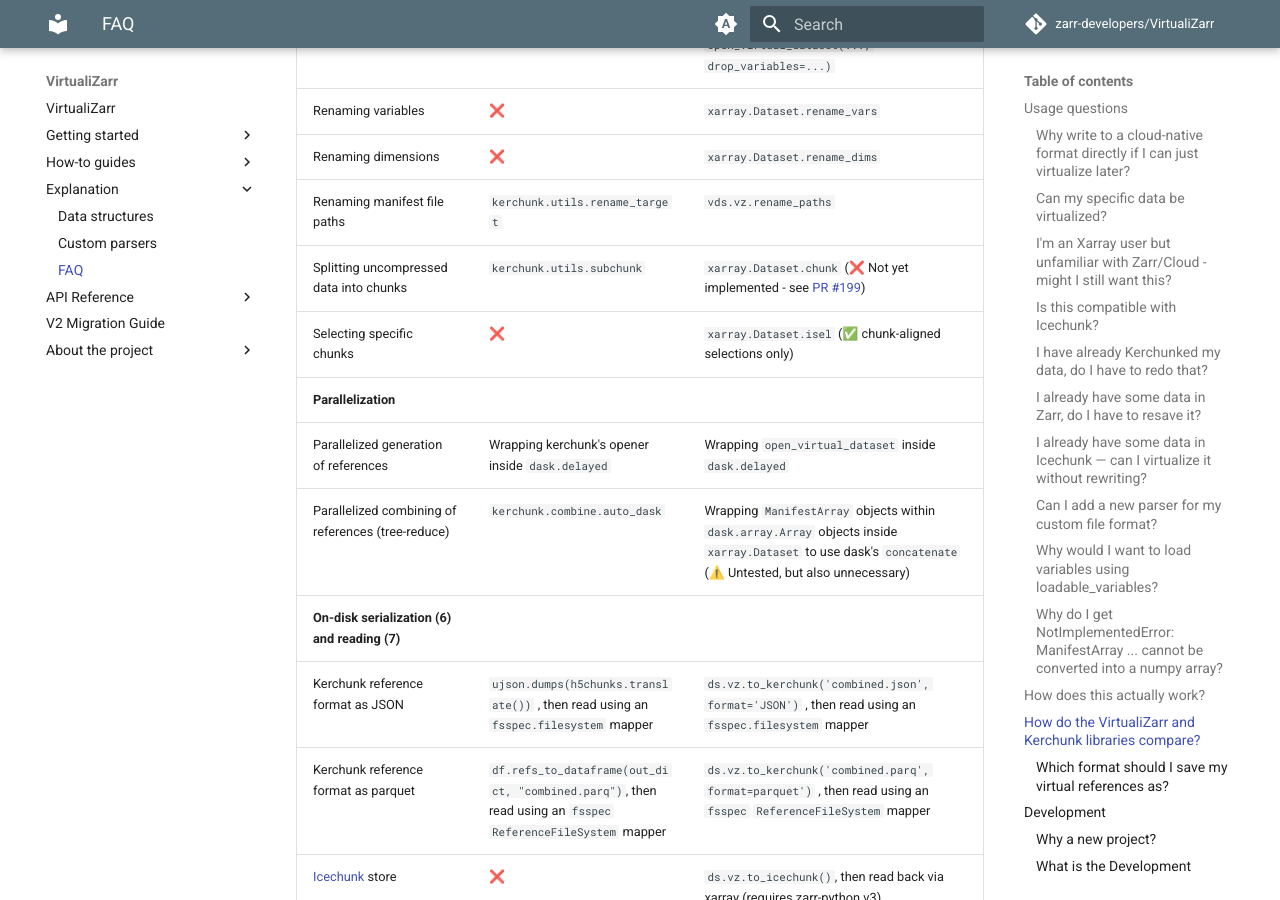
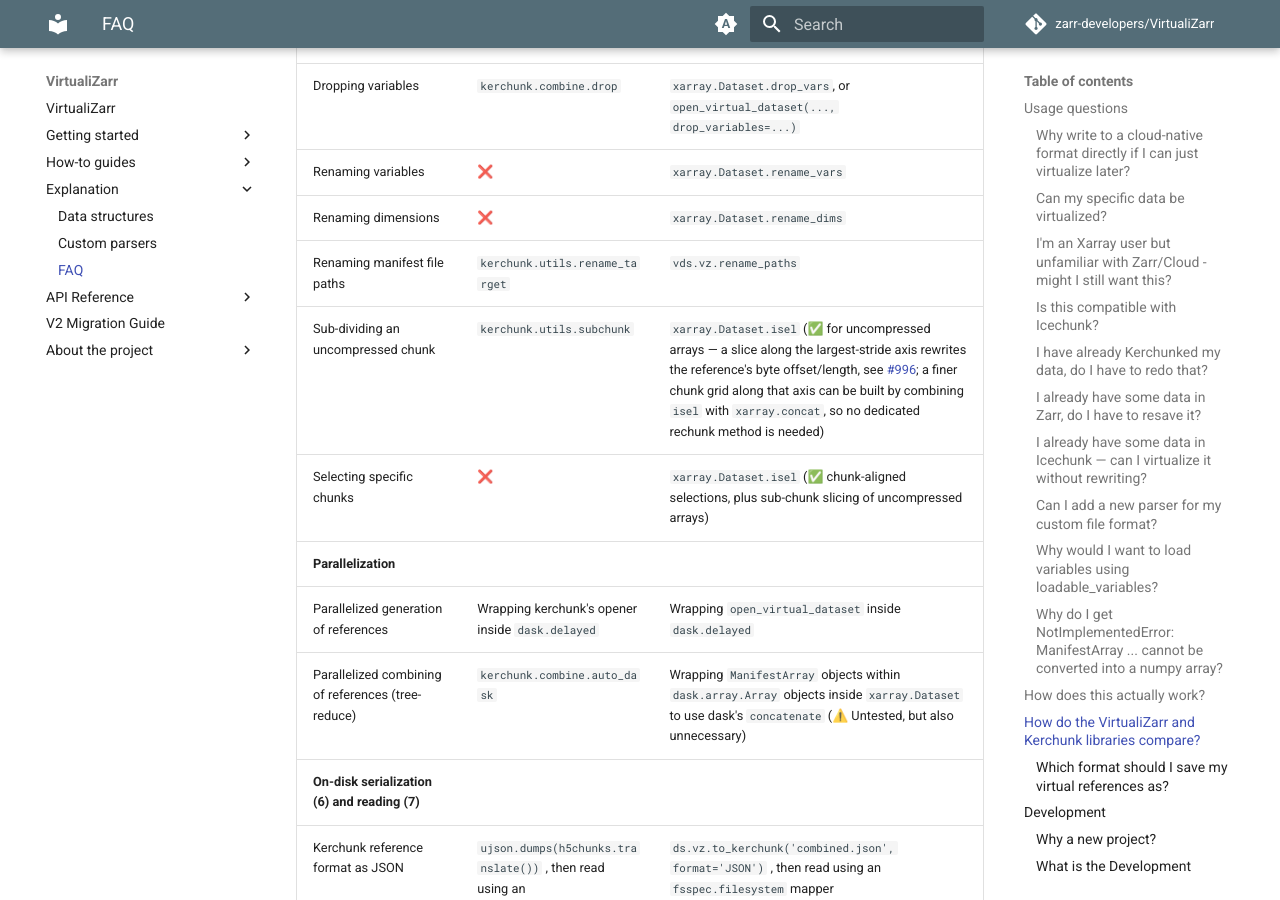
Before and after one commit to zarr-developers/VirtualiZarr, an MkDocs documentation site: the page built from docs/explanation/faq.md, in a window 1280 px wide and 900 px high, scrolled down 9821 px. Built offline with MkDocs 1.6.1 and Material for MkDocs 9.7.7, drawn with Linux system fonts in a browser that asks for light colours; comment, search, counter and statistics services are not loaded; the version menu is left out.

Commit message:
Update Kerchunk comparison FAQ for sub-chunk isel parity
The "Splitting uncompressed data into chunks" row linked PR #199, which
was closed without merging. Sub-chunk slicing landed instead via #996:
slicing an uncompressed ManifestArray along its largest-stride axis
rewrites the reference's byte offset/length. A finer chunk grid along
that axis can be built by combining isel with xarray.concat, so no
dedicated rechunk method is needed.

Also note that chunk selection now covers sub-chunk slicing of
uncompressed arrays, not just chunk-aligned selections.

Co-Authored-By: Claude Opus 4.8 (1M context) <noreply@anthropic.com>

```diff
--- a/docs/explanation/faq.md
+++ b/docs/explanation/faq.md
@@ -231,8 +231,8 @@ Users of Kerchunk may find the following comparison table useful, which shows wh
 | Renaming variables              | ❌                                                                                                                                  | `xarray.Dataset.rename_vars`                                                                                                                          |
 | Renaming dimensions              | ❌                                                                                                                                  | `xarray.Dataset.rename_dims`                                                                                                                          |
 | Renaming manifest file paths | `kerchunk.utils.rename_target`                                                                                                                                  | `vds.vz.rename_paths`                                                                                                                          |
-| Splitting uncompressed data into chunks | `kerchunk.utils.subchunk`                                                                                                                                  | `xarray.Dataset.chunk` (❌ Not yet implemented - see [PR #199](https://github.com/zarr-developers/VirtualiZarr/pull/199))
-| Selecting specific chunks | ❌                                                                                                                                  | `xarray.Dataset.isel` (✅ chunk-aligned selections only)                                                                                                                          |
+| Sub-dividing an uncompressed chunk | `kerchunk.utils.subchunk`                                                                                                                                  | `xarray.Dataset.isel` (✅ for uncompressed arrays — a slice along the largest-stride axis rewrites the reference's byte offset/length, see [#996](https://github.com/zarr-developers/VirtualiZarr/pull/996); a finer chunk grid along that axis can be built by combining `isel` with `xarray.concat`, so no dedicated rechunk method is needed) |
+| Selecting specific chunks | ❌                                                                                                                                  | `xarray.Dataset.isel` (✅ chunk-aligned selections, plus sub-chunk slicing of uncompressed arrays)                                                                                                                          |
 **Parallelization**                                                      |                                                                                                                                     |                                                                                                                                                  |
 | Parallelized generation of references                                    | Wrapping kerchunk's opener inside `dask.delayed`                                                                                    | Wrapping `open_virtual_dataset` inside `dask.delayed`
 | Parallelized combining of references (tree-reduce)                       | `kerchunk.combine.auto_dask`                                                                                                        | Wrapping `ManifestArray` objects within `dask.array.Array` objects inside `xarray.Dataset` to use dask's `concatenate` (⚠️ Untested, but also unnecessary)                         |
```
